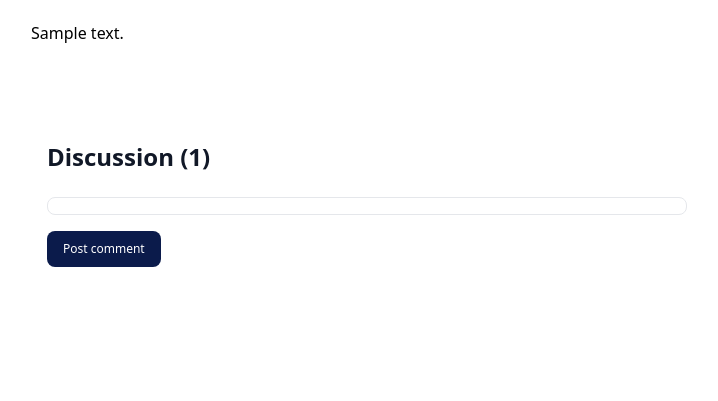
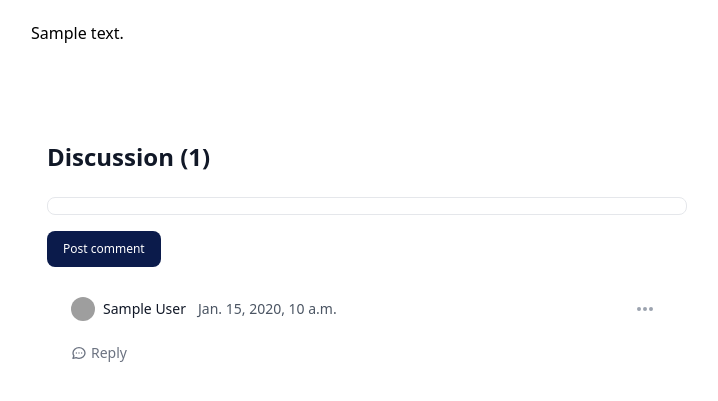
Before and after one commit to hengage/totly, a Django app: a page that uses apps/posts/templates/posts/post_detail.html in a window 1280 px wide. Shown: the part 307-708 px from the top of the page, without its empty margins (273-991 px from the left). Run offline with Django 4.2, Linux system fonts and the light colour scheme; tables that the repository leaves empty hold one stand-in row (values such as "Sample post"); grey boxes are pictures that could not be loaded.

Commit message:
Feature: display comments on post detail

```diff
--- a/apps/posts/templates/posts/post_detail.html
+++ b/apps/posts/templates/posts/post_detail.html
@@ -148,6 +148,72 @@
 
     </form>
 
+   <!-- ========================== Dislay comments ====================================== -->
+   <section>
+
+    {% for comment in comments.all %}
+    <article class="p-6 mb-6 text-base bg-white rounded-lg dark:bg-gray-900">
+        <footer class="flex justify-between items-center mb-2">
+            <div class="flex items-center">
+                  <p class="inline-flex items-center mr-3 text-sm text-gray-900 dark:text-white">
+                      <img
+                        class="mr-2 w-6 h-6 rounded-full"
+                        src="https://flowbite.com/docs/images/people/profile-picture-2.jpg"
+                        alt="Michael Gough"
+                      >
+                        {{ comment.commentator.first_name }} {{ comment.commentator.last_name }}
+                  </p>
+                  <p class="text-sm text-gray-600 dark:text-gray-400">
+                      <time pubdate datetime="2022-02-08"title="February 8th, 2022">
+                          {{ comment.timestamp }}
+                      </time>
+                  </p>
+            </div>
+            <button id="dropdownComment1Button" data-dropdown-toggle="dropdownComment1"
+                class="inline-flex items-center p-2 text-sm font-medium text-center text-gray-400 bg-white rounded-lg
+                 hover:bg-gray-100 focus:ring-4 focus:outline-none focus:ring-gray-50"
+                type="button">
+                <svg class="w-5 h-5" aria-hidden="true" fill="currentColor" viewBox="0 0 20 20"
+                    xmlns="http://www.w3.org/2000/svg">
+                    <path
+                        d="M6 10a2 2 0 11-4 0 2 2 0 014 0zM12 10a2 2 0 11-4 0 2 2 0 014 0zM16 12a2 2 0 100-4 2 2 0 000 4z">
+                    </path>
+                </svg>
+                <span class="sr-only">Comment settings</span>
+            </button>
+            <!-- Dropdown menu -->
+            <div id="dropdownComment1"
+                class="hidden z-10 w-36 bg-white rounded divide-y divide-gray-100 shadow dark:bg-gray-700 dark:divide-gray-600">
+                <ul class="py-1 text-sm text-gray-700 dark:text-gray-200"
+                    aria-labelledby="dropdownMenuIconHorizontalButton">
+                    <li>
+                        <a href="#"
+                            class="block py-2 px-4 hover:bg-gray-100 dark:hover:bg-gray-600 dark:hover:text-white">Edit</a>
+                    </li>
+                    <li>
+                        <a href="#"
+                            class="block py-2 px-4 hover:bg-gray-100 dark:hover:bg-gray-600 dark:hover:text-white">Remove</a>
+                    </li>
+                    <li>
+                        <a href="#"
+                            class="block py-2 px-4 hover:bg-gray-100 dark:hover:bg-gray-600 dark:hover:text-white">Report</a>
+                    </li>
+                </ul>
+            </div>
+          </footer>
+          <p class="text-gray-500 dark:text-gray-400">
+              {{ comment.commment_body | safe }}
+          </p>
+        <div class="flex items-center mt-4 space-x-4">
+            <button type="button"
+                class="flex items-center text-sm text-gray-500 hover:underline dark:text-gray-400">
+                <svg aria-hidden="true" class="mr-1 w-4 h-4" fill="none" stroke="currentColor" viewBox="0 0 24 24" xmlns="http://www.w3.org/2000/svg"><path stroke-linecap="round" stroke-linejoin="round" stroke-width="2" d="M8 12h.01M12 12h.01M16 12h.01M21 12c0 4.418-4.03 8-9 8a9.863 9.863 0 01-4.255-.949L3 20l1.395-3.72C3.512 15.042 3 13.574 3 12c0-4.418 4.03-8 9-8s9 3.582 9 8z"></path></svg>
+                Reply
+            </button>
+        </div>
+    </article>
+    {% endfor %}
+   </section>
 
 
 </section>
--- a/static/src/output.css
+++ b/static/src/output.css
@@ -1300,6 +1300,10 @@ input:checked + .toggle-bg {
   width: 50%;
 }
 
+.w-36 {
+  width: 9rem;
+}
+
 .min-w-fit {
   min-width: -moz-fit-content;
   min-width: fit-content;
@@ -1911,6 +1915,11 @@ input:checked + .toggle-bg {
 
 .text-white\/80 {
   color: rgb(255 255 255 / 0.8);
+}
+
+.text-gray-600 {
+  --tw-text-opacity: 1;
+  color: rgb(75 85 99 / var(--tw-text-opacity));
 }
 
 .opacity-0 {
@@ -2037,6 +2046,10 @@ input:checked + .toggle-bg {
   color: rgb(75 85 99 / var(--tw-text-opacity));
 }
 
+.hover\:underline:hover {
+  text-decoration-line: underline;
+}
+
 .focus\:z-10:focus {
   z-index: 10;
 }
@@ -2092,6 +2105,11 @@ input:checked + .toggle-bg {
 .focus\:ring-red-300:focus {
   --tw-ring-opacity: 1;
   --tw-ring-color: rgb(248 180 180 / var(--tw-ring-opacity));
+}
+
+.focus\:ring-gray-50:focus {
+  --tw-ring-opacity: 1;
+  --tw-ring-color: rgb(249 250 251 / var(--tw-ring-opacity));
 }
 
 .dark .dark\:divide-gray-600 > :not([hidden]) ~ :not([hidden]) {
```
